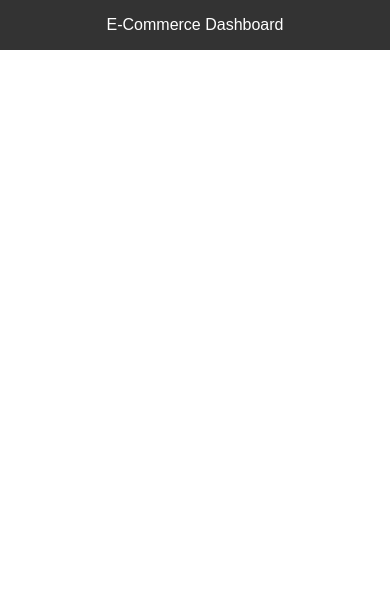
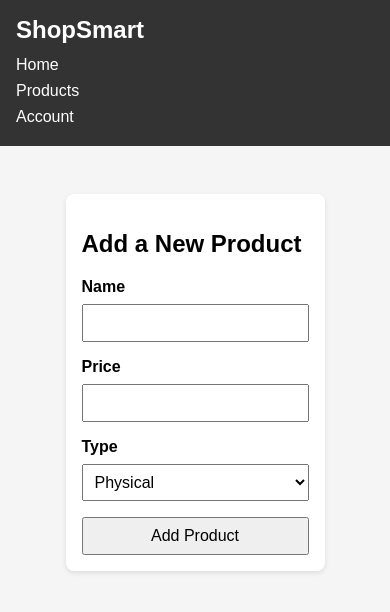
Before and after one commit to jarretlovelace/ecommerce-dashboard, a plain HTML site: page index.html in a window 390 px wide. Drawn offline with Linux system fonts and the light colour scheme.

Commit message:
sprint submission

```diff
--- a/app.js
+++ b/app.js
@@ -61,3 +61,43 @@ const productNames = transformProducts(inventory.products, ({ name }) => name);
 console.log(productNames);
 
 console.log(slugify("  New Product Launch!  ")); // "new-product-launch!"
+
+// === Task 4: Real-World JavaScript Patterns ===
+const user = {
+  id: 101,
+  firstName: "Alex",
+  lastName: "Johnson",
+  email: "alex@example.com",
+  role: "admin",
+  preferences: {
+    theme: "dark",
+    notifications: true
+  }
+};
+
+const { firstName, lastName, preferences: { theme }, ...rest } = user;
+console.log(`${firstName} ${lastName} prefers the ${theme} theme.`);
+// Outputs: Alex Johnson prefers the dark theme.
+
+const isLoggedIn = true;
+const welcomeMsg = isLoggedIn ? "Welcome back!" : "Please log in.";
+console.log(welcomeMsg); // "Welcome back!"
+
+const greetUser = name => `Hello, ${name}!`;
+console.log(greetUser("Chris")); // "Hello, Chris!"
+
+const users = [
+  { id: 1, name: "Amy", status: "active" },
+  { id: 2, name: "Ben", status: "inactive" },
+  { id: 3, name: "Cara", status: "active" }
+];
+
+const activeUsers = users.filter(user => user.status === "active");
+const userNames = activeUsers.map(user => user.name);
+
+console.log(userNames); // ["Amy", "Cara"]
+
+console.log("Fetching data...");
+setTimeout(() => {
+  console.log("Data loaded!");
+}, 2000); // Waits 2 seconds before displaying
--- a/index.html
+++ b/index.html
@@ -7,12 +7,44 @@
   <link rel="stylesheet" href="styles.css" />
 </head>
 <body>
-  <header>
-    <nav class="navbar">E-Commerce Dashboard</nav>
+  <!-- Navigation Bar -->
+  <header class="navbar">
+    <div class="logo">ShopSmart</div>
+    <nav class="nav-links">
+      <a href="#">Home</a>
+      <a href="#">Products</a>
+      <a href="#">Account</a>
+    </nav>
   </header>
 
-  <main>
-    <section id="product-list" class="card-container"></section>
+  <!-- Product Card Layout -->
+  <main class="main-container">
+    <section id="product-list" class="card-container">
+      <!-- Cards injected via JS -->
+    </section>
+
+    <!-- Flexible Form Layout -->
+    <section class="form-section">
+      <h2>Add a New Product</h2>
+      <form class="product-form">
+        <div class="form-row">
+          <label for="name">Name</label>
+          <input type="text" id="name" />
+        </div>
+        <div class="form-row">
+          <label for="price">Price</label>
+          <input type="number" id="price" />
+        </div>
+        <div class="form-row">
+          <label for="type">Type</label>
+          <select id="type">
+            <option value="physical">Physical</option>
+            <option value="digital">Digital</option>
+          </select>
+        </div>
+        <button type="submit">Add Product</button>
+      </form>
+    </section>
   </main>
 
   <script src="app.js"></script>
--- a/styles.css
+++ b/styles.css
@@ -1,33 +1,112 @@
+/* ===== Base Styles ===== */
 body {
-    font-family: sans-serif;
   margin: 0;
-    padding: 0;
+  font-family: Arial, sans-serif;
+  background: #f5f5f5;
 }
 
+/* ===== Navigation Bar ===== */
 .navbar {
+  display: flex;
+  justify-content: space-between;
+  align-items: center;
   background-color: #333;
   color: white;
   padding: 1rem;
-    text-align: center;
 }
 
+.navbar .logo {
+  font-weight: bold;
+  font-size: 1.5rem;
+}
+
+.nav-links a {
+  color: white;
+  margin-left: 1rem;
+  text-decoration: none;
+}
+
+.nav-links a:hover {
+  text-decoration: underline;
+}
+
+/* ===== Main Layout ===== */
+.main-container {
+  display: flex;
+  flex-direction: column;
+  gap: 2rem;
+  padding: 1rem;
+}
+
+/* ===== Product Cards ===== */
 .card-container {
   display: flex;
   flex-wrap: wrap;
   gap: 1rem;
-    padding: 1rem;
+  justify-content: center;
 }
 
 .card {
-    background: #f4f4f4;
+  background: white;
+  border-radius: 8px;
+  padding: 1rem;
+  width: 250px;
+  box-shadow: 0 2px 5px rgba(0,0,0,0.1);
+}
+
+/* ===== Form Layout ===== */
+.form-section {
+  background: white;
   padding: 1rem;
   border-radius: 8px;
-    flex: 1 1 200px;
+  max-width: 500px;
+  margin: auto;
+  box-shadow: 0 2px 5px rgba(0,0,0,0.1);
 }
 
-  /* Responsive layout */
-  @media (max-width: 600px) {
+.product-form {
+  display: flex;
+  flex-direction: column;
+  gap: 1rem;
+}
+
+.form-row {
+  display: flex;
+  flex-direction: column;
+}
+
+.form-row label {
+  margin-bottom: 0.5rem;
+  font-weight: bold;
+}
+
+.product-form input,
+.product-form select,
+.product-form button {
+  padding: 0.5rem;
+  font-size: 1rem;
+}
+
+/* ===== Responsive Media Queries ===== */
+@media (max-width: 768px) {
+  .navbar {
+    flex-direction: column;
+    align-items: flex-start;
+  }
+
+  .nav-links {
+    display: flex;
+    flex-direction: column;
+    width: 100%;
+    margin-top: 0.5rem;
+  }
+
+  .nav-links a {
+    margin: 0.25rem 0;
+  }
+
   .card-container {
     flex-direction: column;
+    align-items: center;
   }
 }
```
Lines whose indentation alone changed are shown as unchanged.
